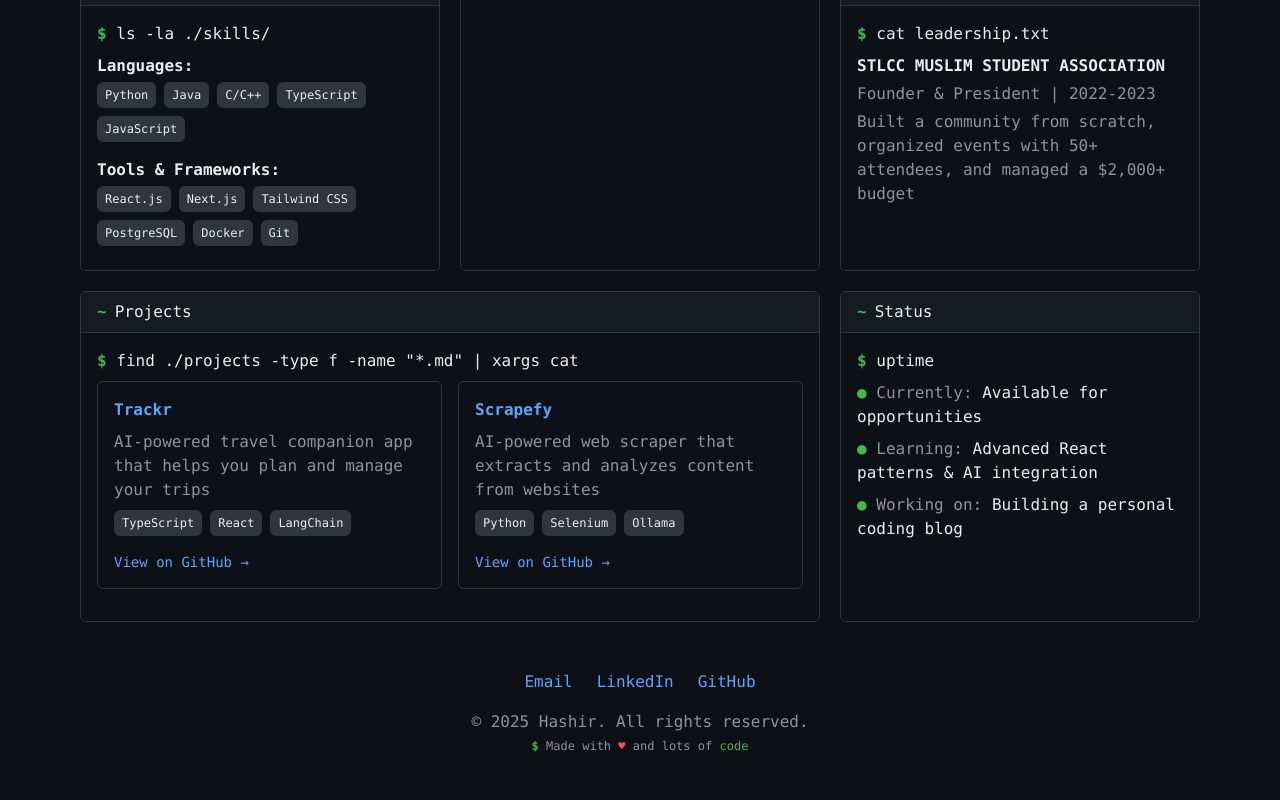
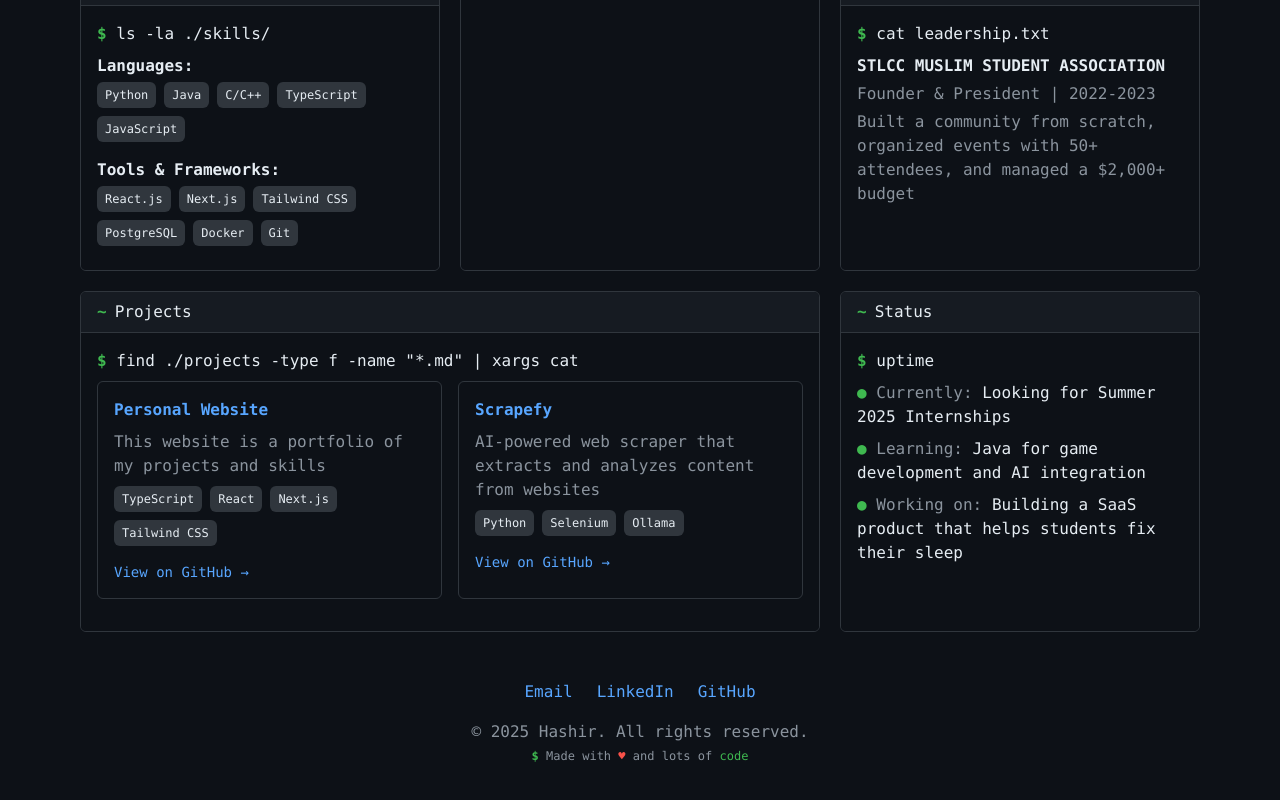
Before and after one commit to mhashir03/Portfolio, a Next.js app: page / in a window 1280 px wide. Shown: the part 806-1606 px from the top of the page. Built offline with nearby package versions, Linux system fonts and the light colour scheme.

Commit message:
updated page.tsx

```diff
--- /dev/null
+++ b/next.config.js
@@ -0,0 +1,10 @@
+/** @type {import('next').NextConfig} */
+const nextConfig = {
+  eslint: {
+    // Warning: This allows production builds to successfully complete even if
+    // your project has ESLint errors.
+    ignoreDuringBuilds: true,
+  },
+}
+
+module.exports = nextConfig
--- a/src/app/page.tsx
+++ b/src/app/page.tsx
@@ -18,7 +18,7 @@ export default function Home() {
                 <span className="terminal-command"> echo $GREETING</span>
               </p>
               <div className="terminal-output">
-                Hey there! I'm <span className="text-[#58a6ff] font-bold">Hashir</span>, a Computer Science student with a passion for building cool stuff.
+                Hey there! I'm <span className="text-[#58a6ff] font-bold">Hashir</span>, a Computer Science student who loves finding simple solutions to everyday problems.
               </div>
 
               <p className="mt-4">
@@ -219,14 +219,15 @@ export default function Home() {
             <div className="terminal-output">
               <div className="grid grid-cols-1 md:grid-cols-2 gap-4">
                 <div className="project-card">
-                  <h3 className="project-title">Trackr</h3>
-                  <p className="text-[#8b949e]">AI-powered travel companion app that helps you plan and manage your trips</p>
+                  <h3 className="project-title">Personal Website</h3>
+                  <p className="text-[#8b949e]">This website is a portfolio of my projects and skills</p>
                   <div className="flex flex-wrap mt-2">
                     <span className="skill-tag">TypeScript</span>
                     <span className="skill-tag">React</span>
-                    <span className="skill-tag">LangChain</span>
+                    <span className="skill-tag">Next.js</span>
+                    <span className="skill-tag">Tailwind CSS</span>
                   </div>
-                  <a href="https://github.com" target="_blank" rel="noopener noreferrer" className="terminal-link text-sm block mt-2">View on GitHub →</a>
+                  <a href="https://github.com/mhashir03/portfolio" target="_blank" rel="noopener noreferrer" className="terminal-link text-sm block mt-2">View on GitHub →</a>
                 </div>
 
                 <div className="project-card">
@@ -237,7 +238,7 @@ export default function Home() {
                     <span className="skill-tag">Selenium</span>
                     <span className="skill-tag">Ollama</span>
                   </div>
-                  <a href="https://github.com" target="_blank" rel="noopener noreferrer" className="terminal-link text-sm block mt-2">View on GitHub →</a>
+                  <a href="https://github.com/mhashir03/Scrapefy" target="_blank" rel="noopener noreferrer" className="terminal-link text-sm block mt-2">View on GitHub →</a>
                 </div>
               </div>
             </div>
@@ -258,13 +259,13 @@ export default function Home() {
 
             <div className="terminal-output">
               <p className="mb-2">
-                <span className="text-[#3fb950]">●</span> Currently: <span className="text-[#e6edf3]">Available for opportunities</span>
+                <span className="text-[#3fb950]">●</span> Currently: <span className="text-[#e6edf3]">Looking for Summer 2025 Internships</span>
               </p>
               <p className="mb-2">
-                <span className="text-[#3fb950]">●</span> Learning: <span className="text-[#e6edf3]">Advanced React patterns & AI integration</span>
+                <span className="text-[#3fb950]">●</span> Learning: <span className="text-[#e6edf3]">Java for game development and AI integration</span>
               </p>
               <p>
-                <span className="text-[#3fb950]">●</span> Working on: <span className="text-[#e6edf3]">Building a personal coding blog</span>
+                <span className="text-[#3fb950]">●</span> Working on: <span className="text-[#e6edf3]">Building a SaaS product that helps students fix their sleep</span>
               </p>
             </div>
           </div>
```
